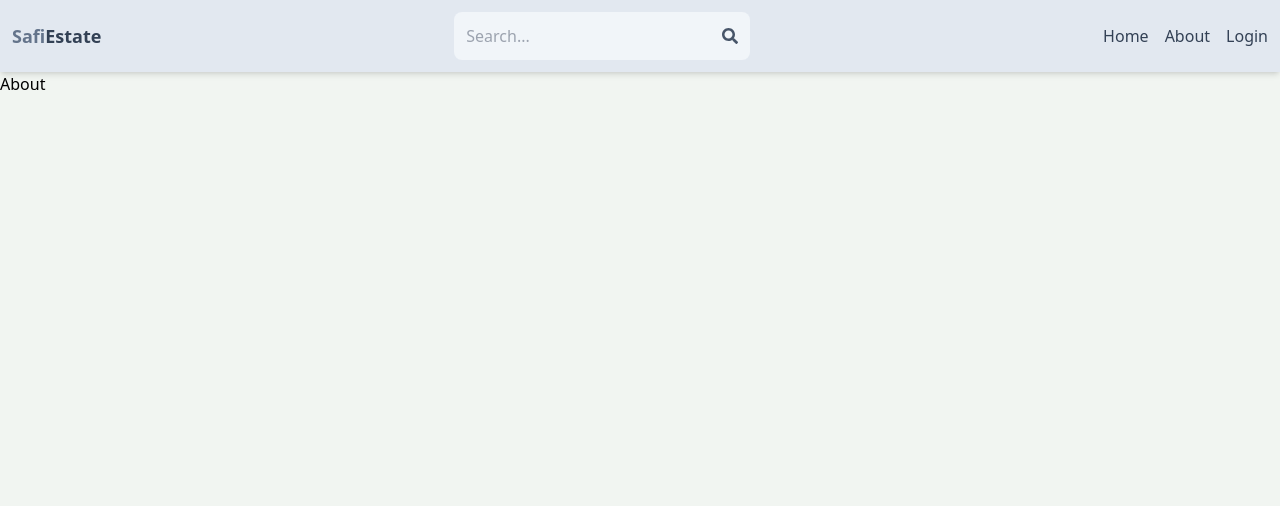
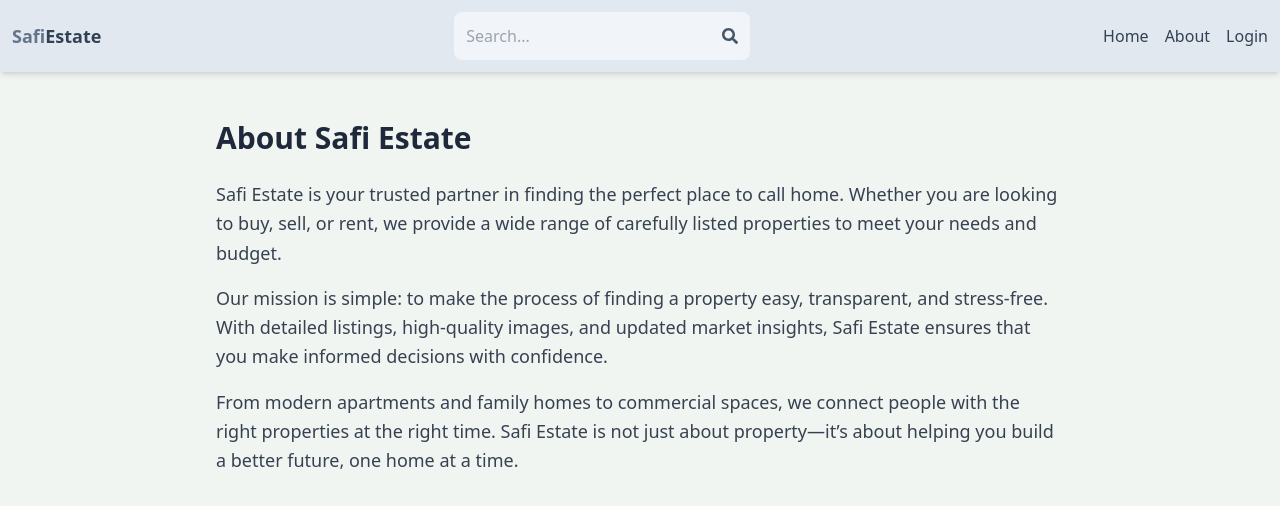
Before and after one commit to Waleed-khan983/mern-estate, a React (Vite) app in the folder client/: page /about in a window 1280 px wide. Shown: the top 506 px of the page. Built offline with nearby package versions, Linux system fonts and the light colour scheme; no server answers.

Commit message:
add pre installation

```diff
--- a/client/src/pages/About.jsx
+++ b/client/src/pages/About.jsx
@@ -1,11 +1,26 @@
-import React from 'react'
+import React from "react";
 
 const About = () => {
   return (
-    <div>
-      About
+    <div className="max-w-4xl mx-auto px-6 py-12 text-gray-700">
+      <h1 className="text-3xl font-bold mb-6 text-slate-800">About Safi Estate</h1>
+      <p className="mb-4 text-lg leading-relaxed">
+        Safi Estate is your trusted partner in finding the perfect place to call home.
+        Whether you are looking to buy, sell, or rent, we provide a wide range of
+        carefully listed properties to meet your needs and budget.
+      </p>
+      <p className="mb-4 text-lg leading-relaxed">
+        Our mission is simple: to make the process of finding a property easy, transparent,
+        and stress-free. With detailed listings, high-quality images, and updated
+        market insights, Safi Estate ensures that you make informed decisions with confidence.
+      </p>
+      <p className="text-lg leading-relaxed">
+        From modern apartments and family homes to commercial spaces, we connect people
+        with the right properties at the right time. Safi Estate is not just about
+        property—it’s about helping you build a better future, one home at a time.
+      </p>
     </div>
-  )
-}
+  );
+};
 
-export default About
+export default About;
--- a/package.json
+++ b/package.json
@@ -5,7 +5,8 @@
   "type": "module",
   "scripts": {
     "dev": "nodemon server/index.js",
-    "start": "node server/index.js"
+    "start": "node server/index.js",
+    "build": "npm install && npm install --prefix client && npm run build --prefix client"
   },
   "keywords": [],
   "author": "",
```
Also changed, not shown: 1 other file (tests, documents, lock files or other folders).
